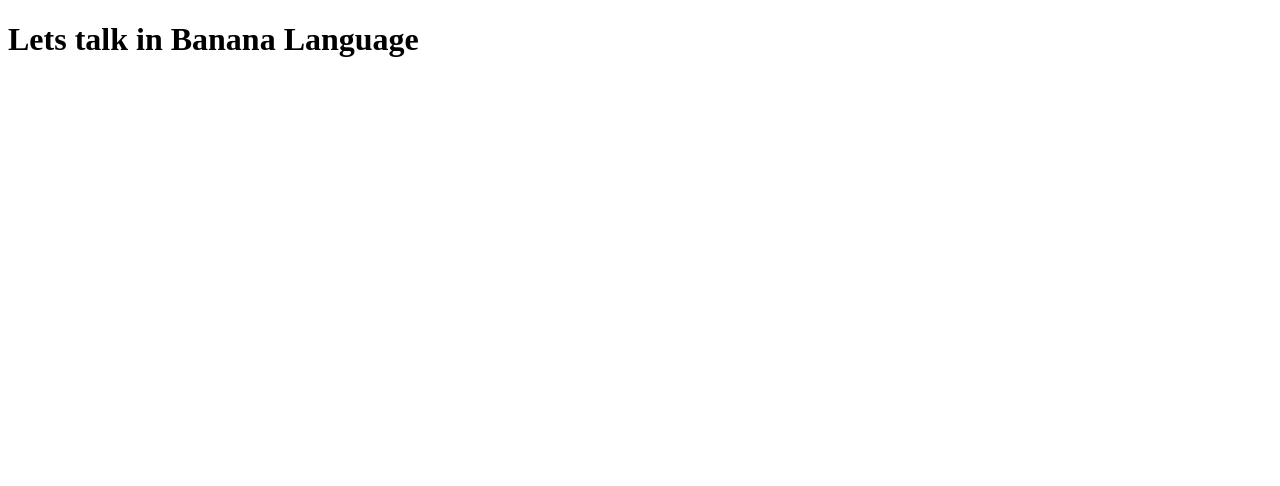
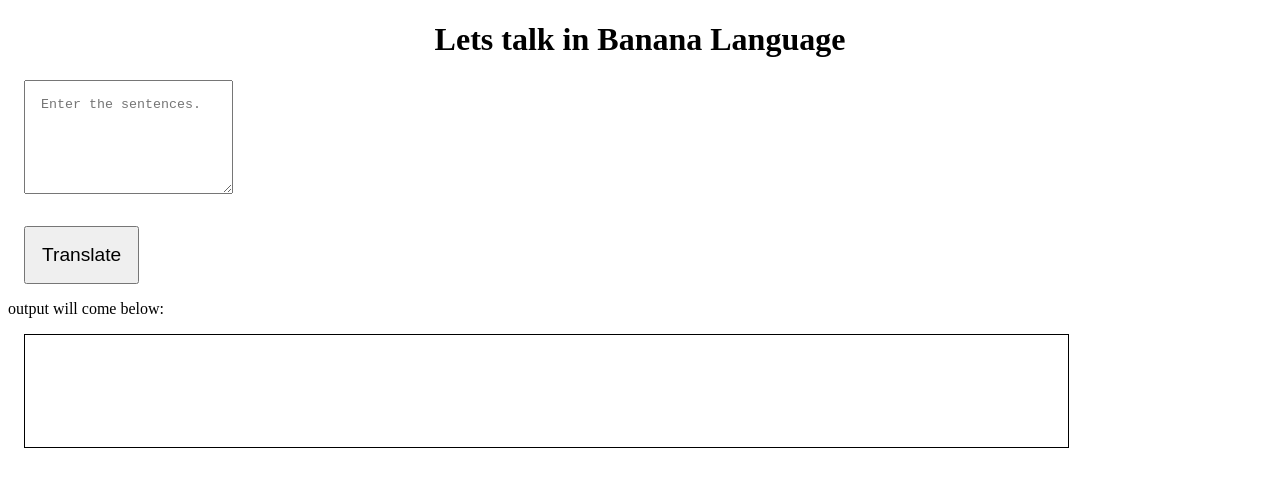
Before and after one commit to mikesch803/BananaLanguage, a plain HTML site: page index.html in a window 1280 px wide. Drawn offline with Linux system fonts and the light colour scheme.

Commit message:
create btn, txtarea,outputarea, give style

```diff
--- /dev/null
+++ b/app.js
@@ -0,0 +1,6 @@
+var btnTranslate = document.querySelector('#translate-btn')
+function clickEventHandler()
+{
+    console.log("clicked")
+}
+btnTranslate.addEventListener("click", clickEventHandler)
--- a/index.html
+++ b/index.html
@@ -3,9 +3,16 @@
 <head>
     <meta charset="UTF-8">
     <meta name="viewport" content="width=device-width, initial-scale=1.0">
+    <link rel="stylesheet" href="style.css">
     <title>Banana Language</title>
 </head>
 <body>
     <h1>Lets talk in Banana Language</h1>
+    <textarea id="text-input" placeholder="Enter the sentences."></textarea>
+    <button id="translate-btn">Translate</button>
+    <div>output will come below: </div>
+    <div id="text-output"></div>
+
+    <script src="app.js" type="text/javascript"></script>
 </body>
 </html>
--- /dev/null
+++ b/style.css
@@ -0,0 +1,25 @@
+h1 {
+    text-align: center;
+}
+
+#text-input {
+    max-width: 80%;
+    height: 10vh;
+    display: block;
+    padding: 1rem;
+    margin: 1rem;
+}
+
+#translate-btn {
+    margin: 1rem;
+    padding: 1rem;
+    font-size: larger;
+}
+
+#text-output {
+    max-width: 80%;
+    height: 10vh;
+    border: 1px solid black;
+    padding: 1rem;
+    margin: 1rem;
+}
```
